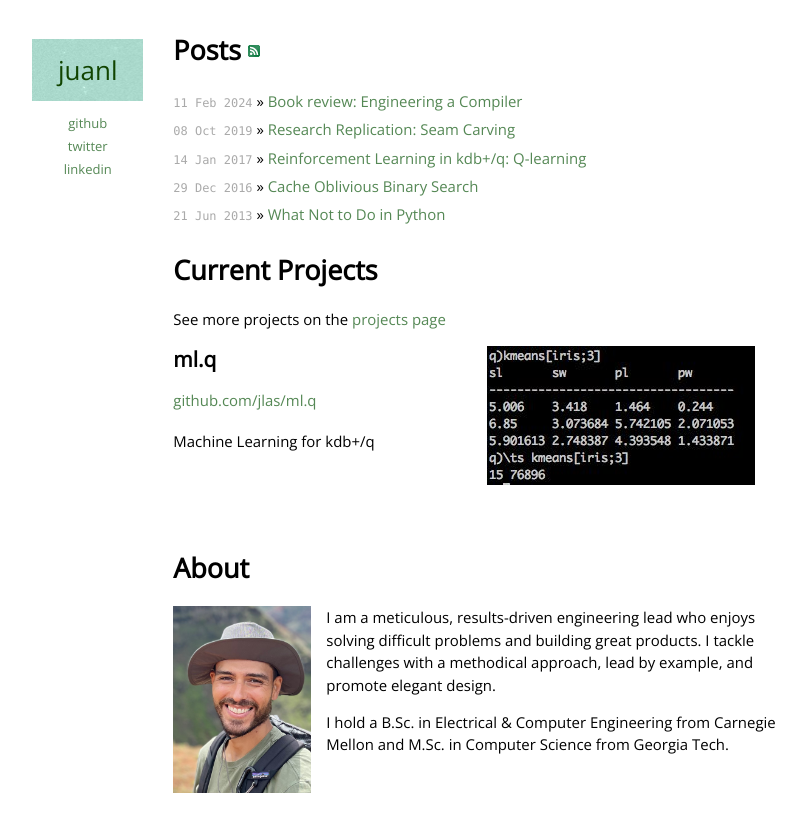
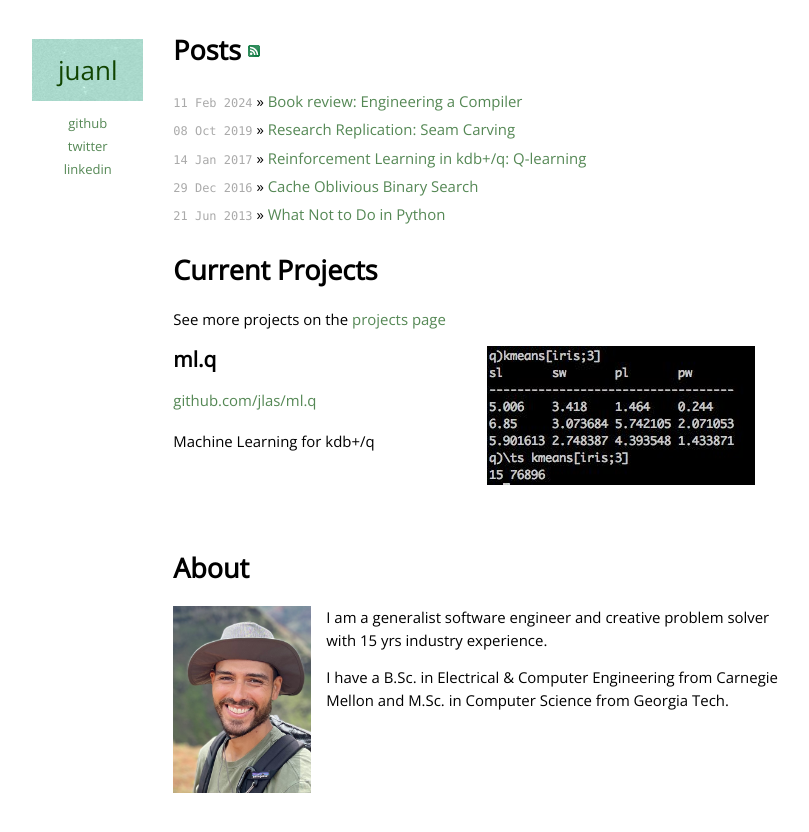
Before and after one commit to jlas/jlas.github.io, a Jekyll site: the page built from index.html, in a window 1280 px wide. Shown: the top 832 px of the page, without its empty margins (20-829 px from the left). Built offline with Jekyll 4.4.1, drawn with Linux system fonts in a browser that asks for light colours; comment, search, counter and statistics services are not loaded.

Commit message:
Update index.html

```diff
--- a/index.html
+++ b/index.html
@@ -38,13 +38,10 @@ title: Home
     <div id="me-pic"></div>
     <div>
       <p>
-        I am a meticulous, results-driven engineering lead who enjoys solving
-        difficult problems and building great products. I tackle challenges
-        with a methodical approach, lead by example, and promote elegant design.
+        I am a generalist software engineer and creative problem solver with 15 yrs industry experience.
       </p>
       <p>
-        I hold a B.Sc. in Electrical & Computer Engineering from Carnegie
-        Mellon and M.Sc. in Computer Science from Georgia Tech.
+        I have a B.Sc. in Electrical & Computer Engineering from Carnegie Mellon and M.Sc. in Computer Science from Georgia Tech.
       </p>
     </div>
   </div>
```
